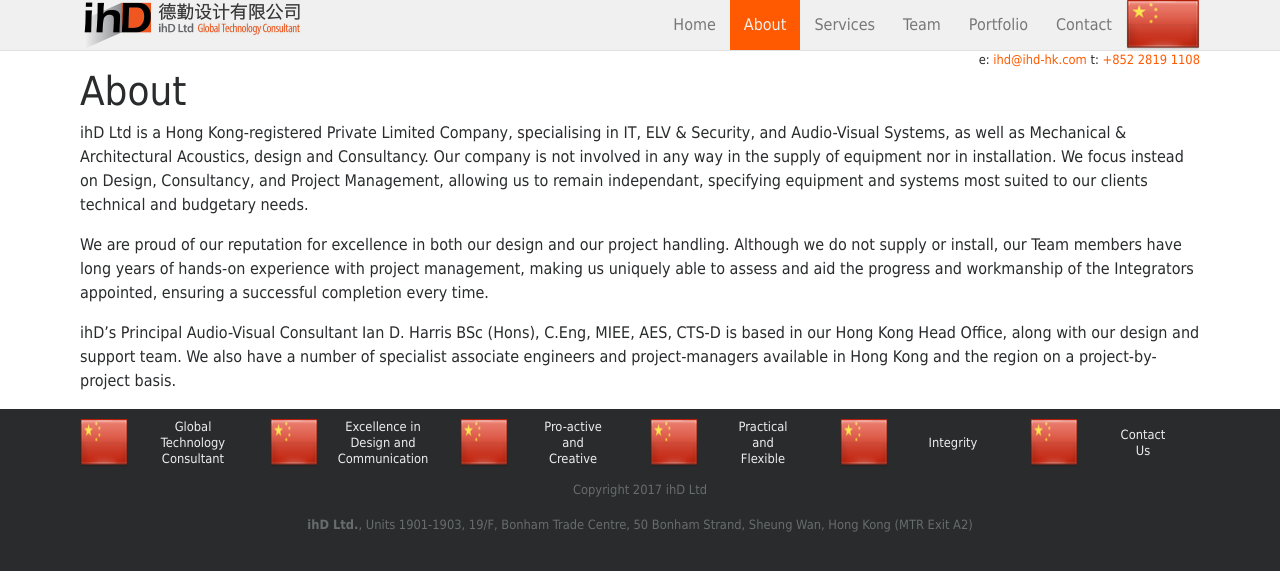
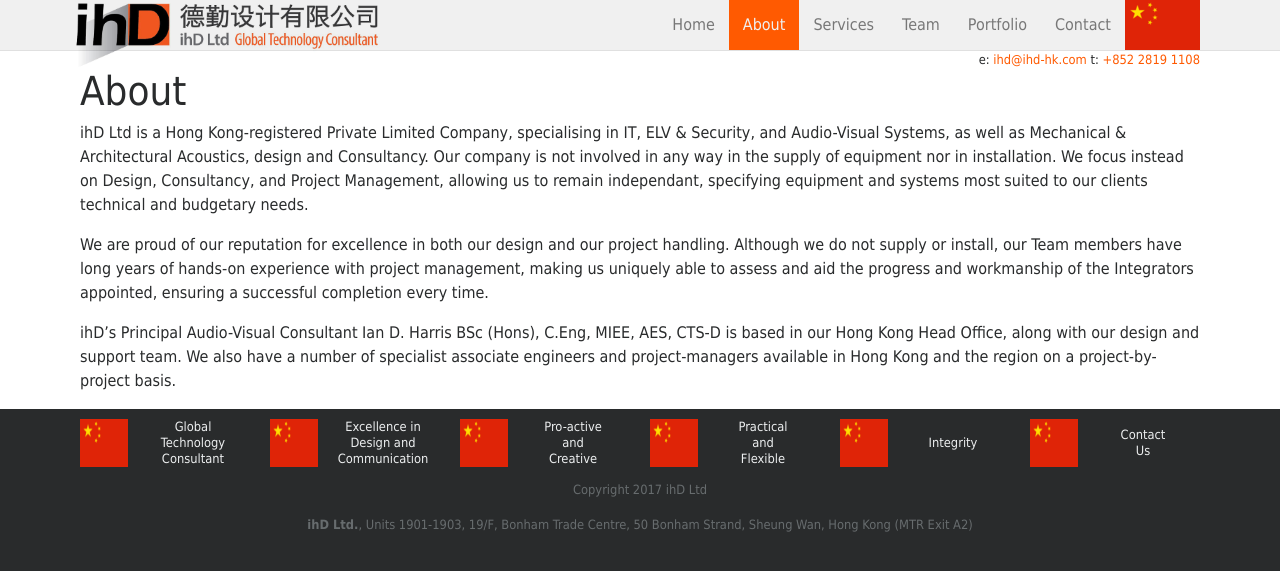
Before and after one commit to ihd-hk/ihd-hk.github.io, a Jekyll site: the page built from about.md, in a window 1280 px wide. Shown: the top 571 px of the page. Built offline with Jekyll 4.4.1, drawn with Linux system fonts in a browser that asks for light colours; nearby versions of some CDN libraries.

Commit message:
Lcu6RXBY - changing country flag images. Fixing mobile issue. Changing logo scaling.

```diff
--- a/_includes/nav.html
+++ b/_includes/nav.html
@@ -1,4 +1,4 @@
-<nav class="navbar navbar-light navbar-toggleable-md fixed-top bg-faded">
+<nav class="navbar navbar-light navbar-toggleable-sm fixed-top bg-faded">
   <div class="container">
     <div class="navbar-header">
       <button class="navbar-toggler" type="button" data-toggle="collapse" data-target="#primarynav" aria-controls="primarynav" aria-expanded="false" aria-label="Toggle navigation">
--- a/assets/css/style.scss
+++ b/assets/css/style.scss
@@ -21,8 +21,6 @@
 
 
 @import "bootstrap/bootstrap";
-// @TODO Select 2 SASS
-// @import "bower_components/select2/src/scss/core.scss";
 @import "select2/core.scss";
 
 
@@ -50,11 +48,21 @@
 .navbar-brand {
   padding: 0;
   line-height: 50px;
+  height: 50px;
   display: block;
   &> img {
-    max-height: 50px;
+    height: 50px;
     display: block;
+    position: absolute;
+    right: 0;
+    @include media-breakpoint-up(sm) {
+      left: 0;
+    }
+    @include media-breakpoint-up(lg) {
+      height: 70px;
+    }
   }
+
 }
 .nav {
   .flag {
@@ -74,7 +82,12 @@
     .nav-item {
       .nav-link {
         line-height: 22px;
-        padding: 14px;
+        padding: 14px 8px;
+        font-size: 0.9rem;
+        @include media-breakpoint-up(lg) {
+          padding: 14px;
+          font-size: 1rem;
+        }
         &:hover {
           background-color: lighten($brand-primary, 33.333%)
         }
@@ -83,6 +96,16 @@
         .nav-link {
           background-color: $brand-primary;
           color: #f0f0f0;
+        }
+      }
+    }
+  }
+  &.navbar-toggleable-sm {
+    .container {
+      @include media-breakpoint-down(sm) {
+        margin: 10px;
+        .navbar-toggler {
+          float: left;
         }
       }
     }
```
Also changed, not shown: team.md (+1 -1 lines), images/CN.png, images/GB.png.
